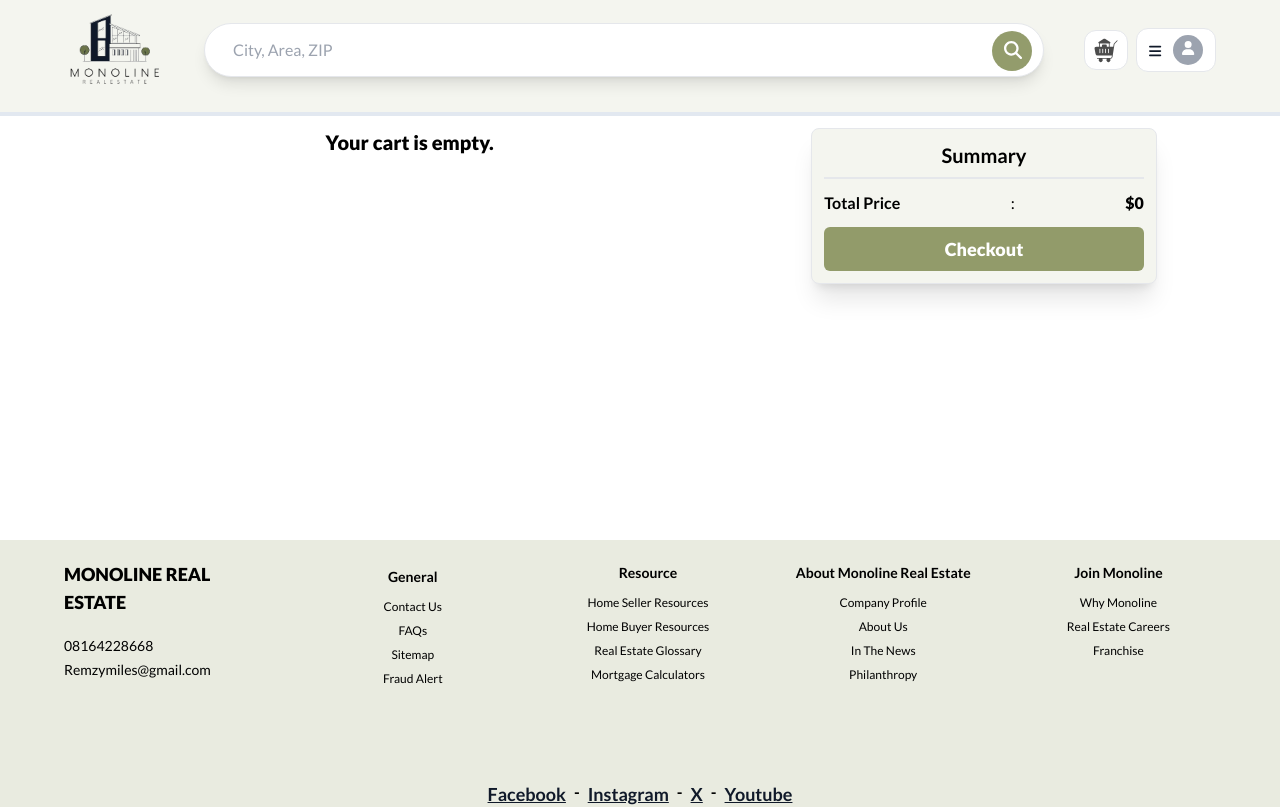
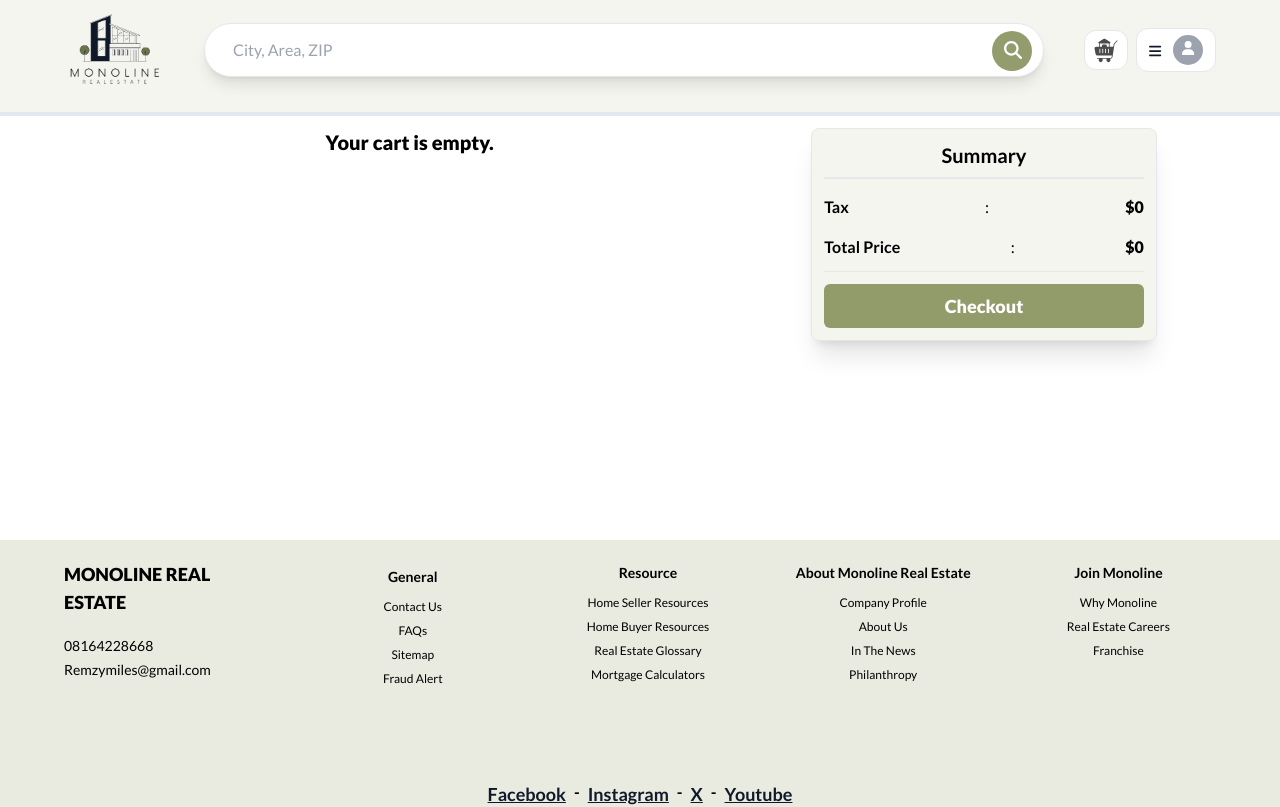
Before and after one commit to Remzymiles/monoline-real-estate, a React (Vite) app: page /cart-page in a window 1280 px wide. Shown: the top 807 px of the page. Built offline with nearby package versions, Linux system fonts and the light colour scheme.

Commit message:
implemented the cart page

```diff
--- a/src/Components/Pages/Cart/CartPropertyCard.tsx
+++ b/src/Components/Pages/Cart/CartPropertyCard.tsx
@@ -1,3 +1,4 @@
+import { Link } from "react-router-dom";
 import Properties from "../../../base/dummyData/properties.json";
 import { useCartPropertyIdsStore } from "../../../base/store/useCartPropertyIdsStore";
 import { useWishListStore } from "../../../base/store/useWishListStore";
@@ -47,13 +48,16 @@
             return (
               <div key={cartProperty.property_id}>
                 <div className="grid grid-cols-4 big-screen-laptop:justify-around gap-x-5 big-screen-mobile-below:flex big-screen-mobile-below:flex-col my-3">
-                  <div className="w-[250px] col-span-2 h-[200px] flex gap-x-4 big-screen-mobile-below:w-[100%] big-screen-mobile-below:h-[250px] big-screen-mobile-below:flex-col big-screen-mobile-below:mb-2">
+                  <Link
+                    to={`/property-details/address=${cartProperty.location.address}&city=${cartProperty.location.city}&state=${cartProperty.location.state}&country=${cartProperty.location.country}&?id=${cartProperty.property_id}`}
+                    className="w-[250px] col-span-2 h-[200px] flex gap-x-4 big-screen-mobile-below:w-[100%] big-screen-mobile-below:h-[250px] big-screen-mobile-below:flex-col big-screen-mobile-below:mb-2"
+                  >
                     <img
                       src={cartProperty.photos[0]}
                       alt="img"
                       className="w-[100%] h-[100%] object-cover rounded-md"
                     />
-                  </div>
+                  </Link>
                   <div className="py-2">
                     <p className="font-semibold capitalize mb-2 break-words text-md">
                       {cartProperty.location.address}
@@ -119,13 +123,22 @@
           </div>
           <hr />
           <div>
+            <div className="flex justify-between gap-x-4 my-4">
+              <p className="capitalize font-bold">tax</p>:
+              <p className="font-extrabold break-all">
+                ${(totalCartPrice / 50).toLocaleString()}
+              </p>
+            </div>
+            {/*  */}
             <div className="flex justify-between gap-x-4 my-3">
               <p className="capitalize font-bold">total price</p>:
               <p className="font-extrabold break-all">
-                ${totalCartPrice.toLocaleString()}
+                ${(totalCartPrice + totalCartPrice / 50).toLocaleString()}
               </p>
             </div>
-            <button className="bg-primaryColor-light w-full py-2 rounded-md capitalize text-white text-lg font-extrabold hover:bg-primaryColor-dark transition-colors duration-300">
+            <hr />
+            {/*  */}
+            <button className="mt-3 bg-primaryColor-light w-full py-2 rounded-md capitalize text-white text-lg font-extrabold hover:bg-primaryColor-dark transition-colors duration-300">
               checkout
             </button>
           </div>
```
Also changed, not shown: src/Components/Global/Cards/PropertyCard.tsx (+5 -5 lines).
